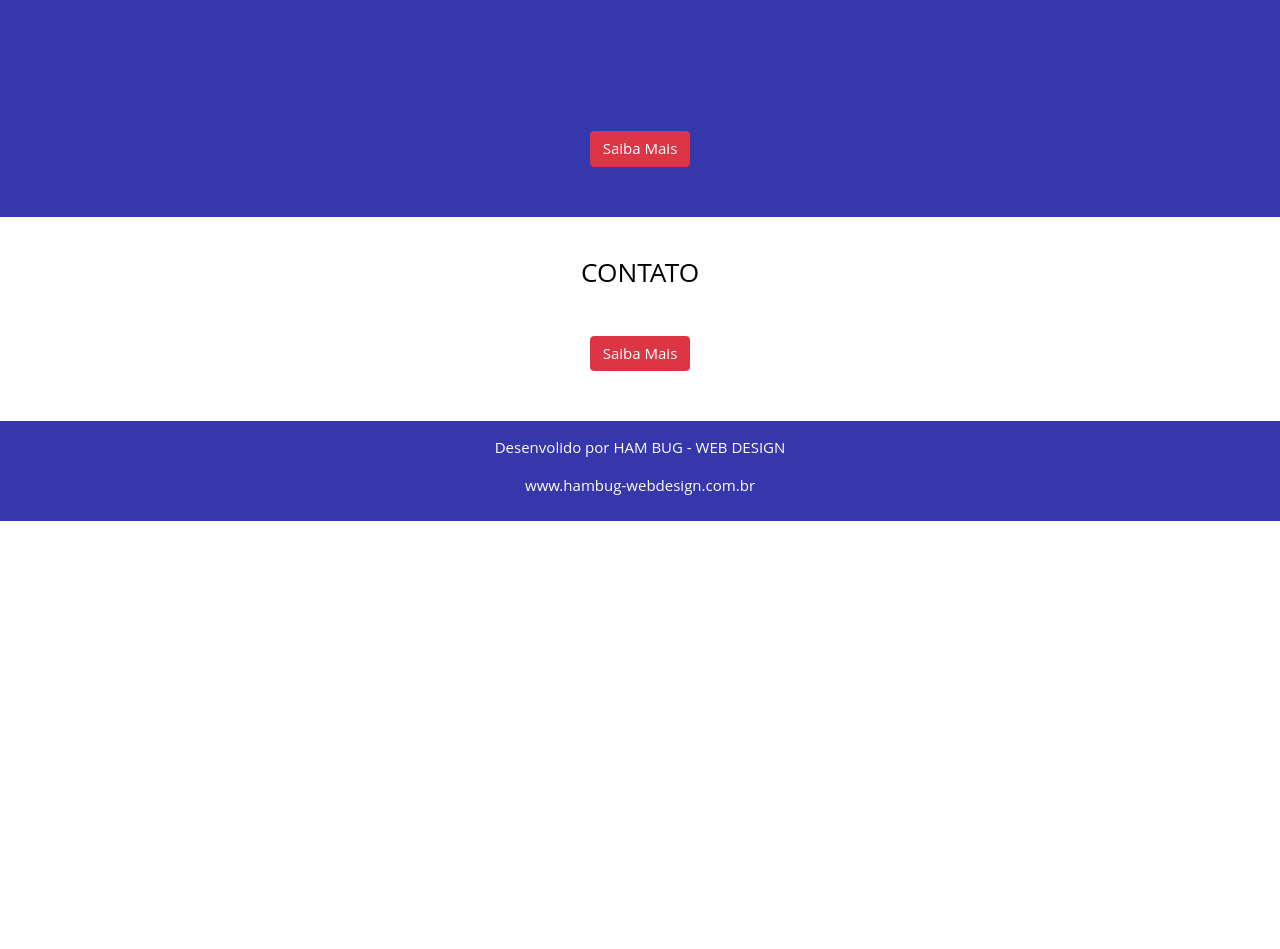
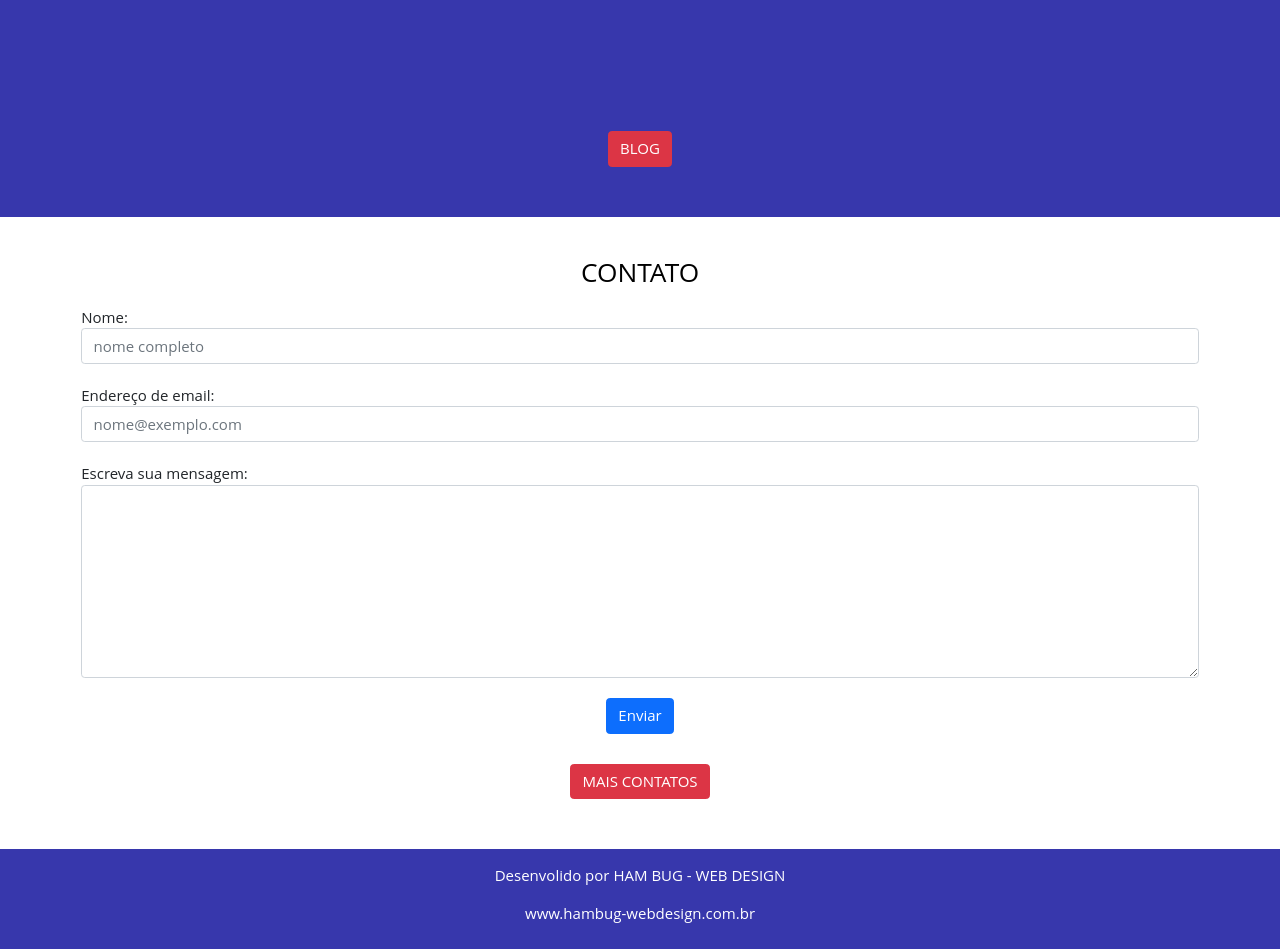
Before and after one commit to marceldonin/Framework_Bootstrap, a plain HTML site: page index.html in a window 1280 px wide. Shown: the part 1660-2609 px from the top of the page. Before the commit the page ends 2181 px from the top, so only its background shows below. Drawn offline with Linux system fonts and the light colour scheme.

Commit message:
Página HOME concluida

```diff
--- a/css/style.css
+++ b/css/style.css
@@ -90,7 +90,8 @@ ESTRUTURA BASE
     background-color: rgb(55, 55, 172);
     padding-left: 50px;
     padding-right: 25px;
-    padding-bottom: 80px;
+    padding-bottom: 40px;
+    padding-top: 40px;
 
 
 }
@@ -103,6 +104,7 @@ ESTRUTURA BASE
 .blog_resumo{
     color: white;
     padding-top: 30px;
+    padding-bottom: 10;
 
 }
 
@@ -118,6 +120,17 @@ ESTRUTURA BASE
     padding-bottom: 50px;
 
 }
+
+.form-group{
+    text-align: left;
+
+}
+
+
+.form-control.espacamento2{
+    margin-bottom: 20px;
+}
+
 
 
 
--- a/index.html
+++ b/index.html
@@ -24,6 +24,8 @@ Version: 1.0
 
     <title>HAM BUG - WEB DESIGN</title>
 </head>
+
+
 <body>
     <header>
         <nav class="navbar navbar-expand-lg navbar-light">
@@ -61,7 +63,8 @@ Version: 1.0
             <h4 class="QS_espacamento">Porque nos escolher?</h4>
             <p class="boxQS"><strong>Estamos dedicados a seu sucesso com todos os nossos recursos.<br> O sucesso de seu website é o nosso sucesso. Estaremos usando todo o nosso conhecimento para implementar da melhor forma suas ideias a fim de ter o melhor resultado para suas necessidades na internet.</strong>
             </p>
-            <button type="button" class="btn btn-danger">Saiba Mais</button>
+
+            <button type="button" class="btn btn-danger">QUEM SOMOS</button>
         </div>
     </section>
 
@@ -83,7 +86,7 @@ Version: 1.0
                     </div>
                     <div class="col-lg-4 rotacionar text">
                         <img src="img/blog_pexels-fauxels-3184465.jpg" width="200px" alt="Artigo 01">
-                        <p class="blog_resumo tex">
+                        <p class="blog_resumo">
                             AS MELHORES ESTRATÉGIAS DE CRIAÇÃO   DE    SITES ESTÃO NAS EMPRESAS ATENTAS AO POUSO DAS MOSCAS  NAS REDES.
                         </p>
                     </div>
@@ -100,16 +103,36 @@ Version: 1.0
         </div>
 
         <div class="container-fluid blogg text-center">
-            <button type="button" class="btn btn-danger">Saiba Mais</button>
+            <button type="button" class="btn btn-danger">BLOG</button>
         </div>
 
     </section>
 
 
     <section id="idcontato">
-        <div class="container-fluid contatoo text-center">
+        <div class="container contatoo text-center">
             <h3 class="titulos">CONTATO</h3>
-            <button type="button" class="btn btn-danger">Saiba Mais</button>
+
+
+            <form>
+                <div class="form-group">
+                  <label for="exampleFormControlInput1">Nome:</label>
+                  <input type="nome" class="form-control espacamento2" id="exampleFormControlInput1" placeholder="nome completo">
+
+                  <label for="exampleFormControlInput1">Endereço de email:</label>
+                  <input type="email" class="form-control espacamento2" id="exampleFormControlInput1" placeholder="nome@exemplo.com">
+                </div>
+
+                <div class="form-group">
+                  <label class="espacamento2" for="exampleFormControlTextarea1">Escreva sua mensagem:</label>
+                  <textarea class="form-control espacamento2" id="exampleFormControlTextarea1" rows="8"></textarea>
+                </div>
+
+                <button type="submit" class="btn btn-primary">Enviar</button>
+            </form>
+
+            <button type="button" class="btn btn-danger">MAIS CONTATOS</button>
+
         </div>
 
     </section>
```
